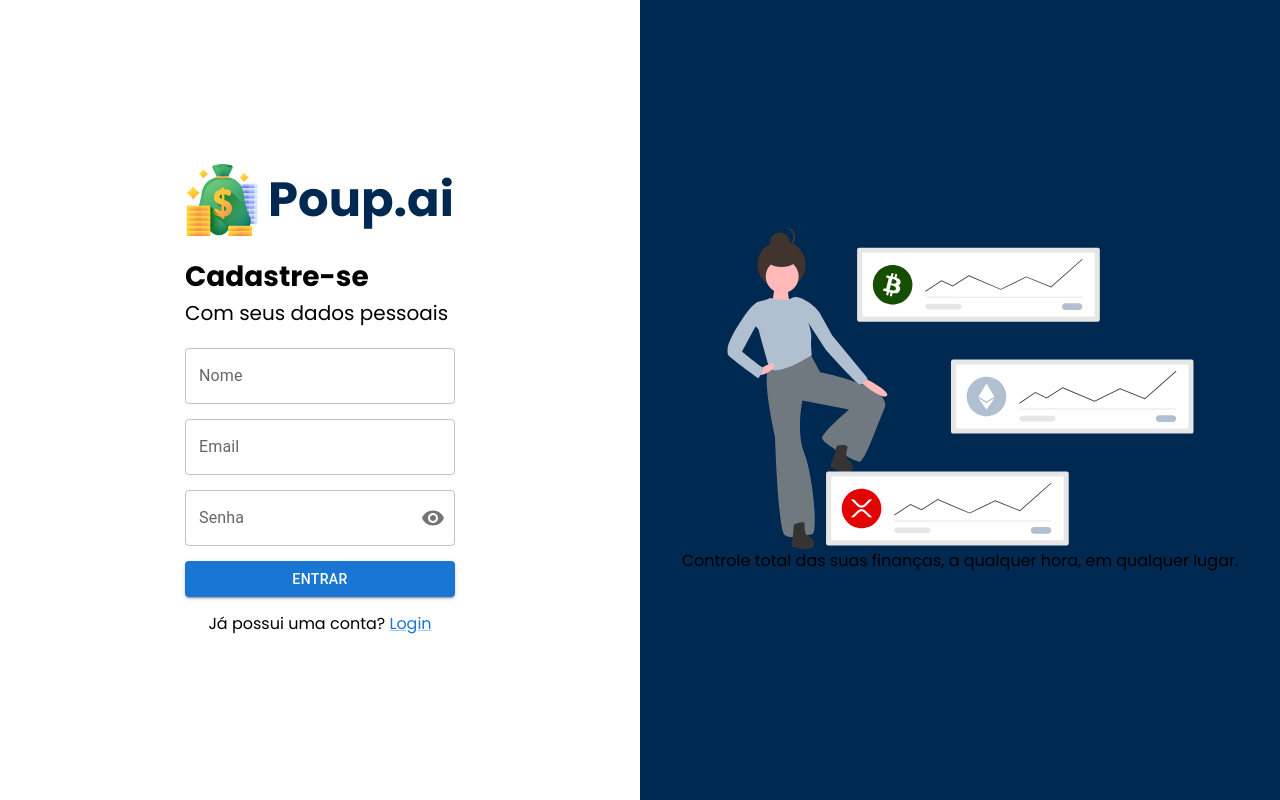
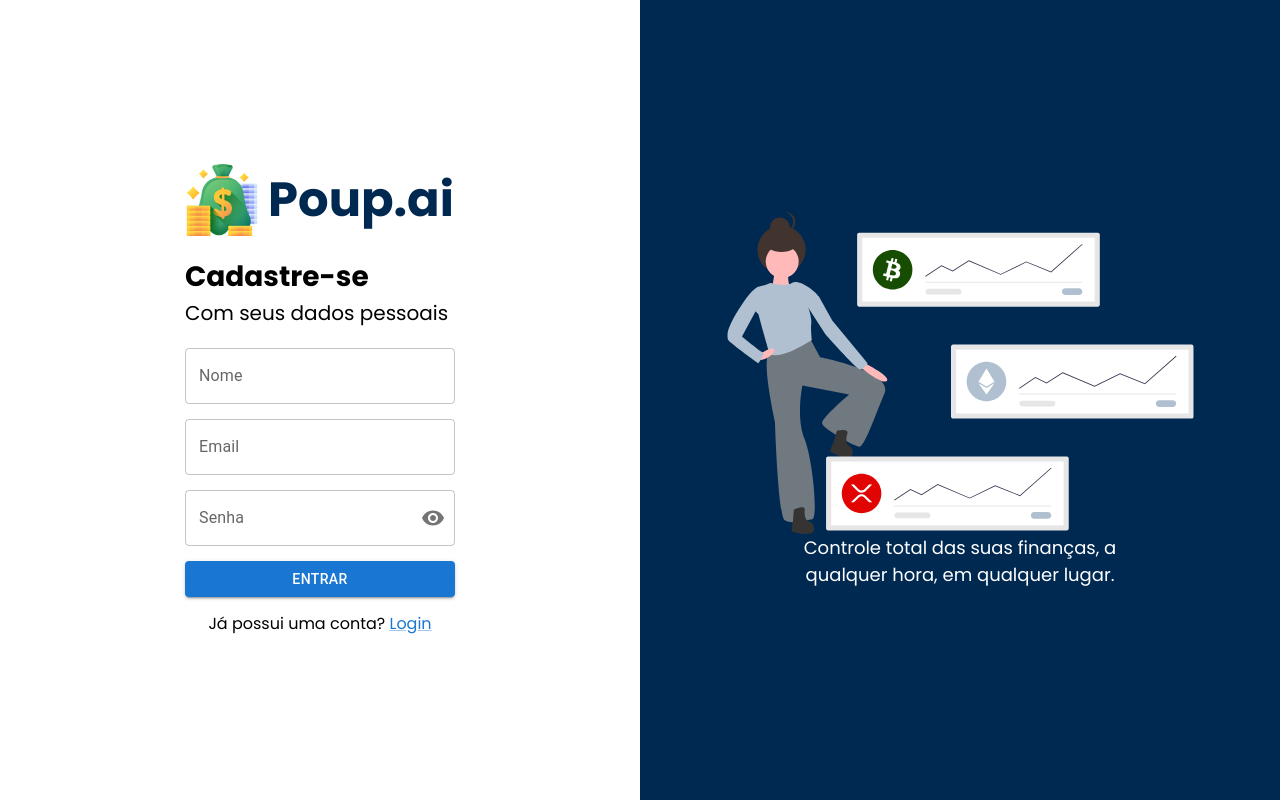
Before and after one commit to Douglass1981/FIAP-Fase1, a Next.js app: page /cadastro in a window 1280 px wide. Built offline with nearby package versions, Linux system fonts and the light colour scheme.

Commit message:
feat(styles): styling side container

```diff
--- a/src/app/cadastro/signup.styles.module.scss
+++ b/src/app/cadastro/signup.styles.module.scss
@@ -287,6 +287,23 @@ $black: #000000;
       min-height: 100vh;
       align-items: center;
       justify-content: center;
+
+      &__image {
+        width: 50%;
+        height: 50%;
+      }
+
+      &__title {
+        @include typography(3rem, 700);
+        color: $white;
+      }
+
+      &__description {
+        color: $white;
+        width: 50%;
+        text-align: center;
+        @include typography(1.125rem);
+      }
     }
   }
 }
```
